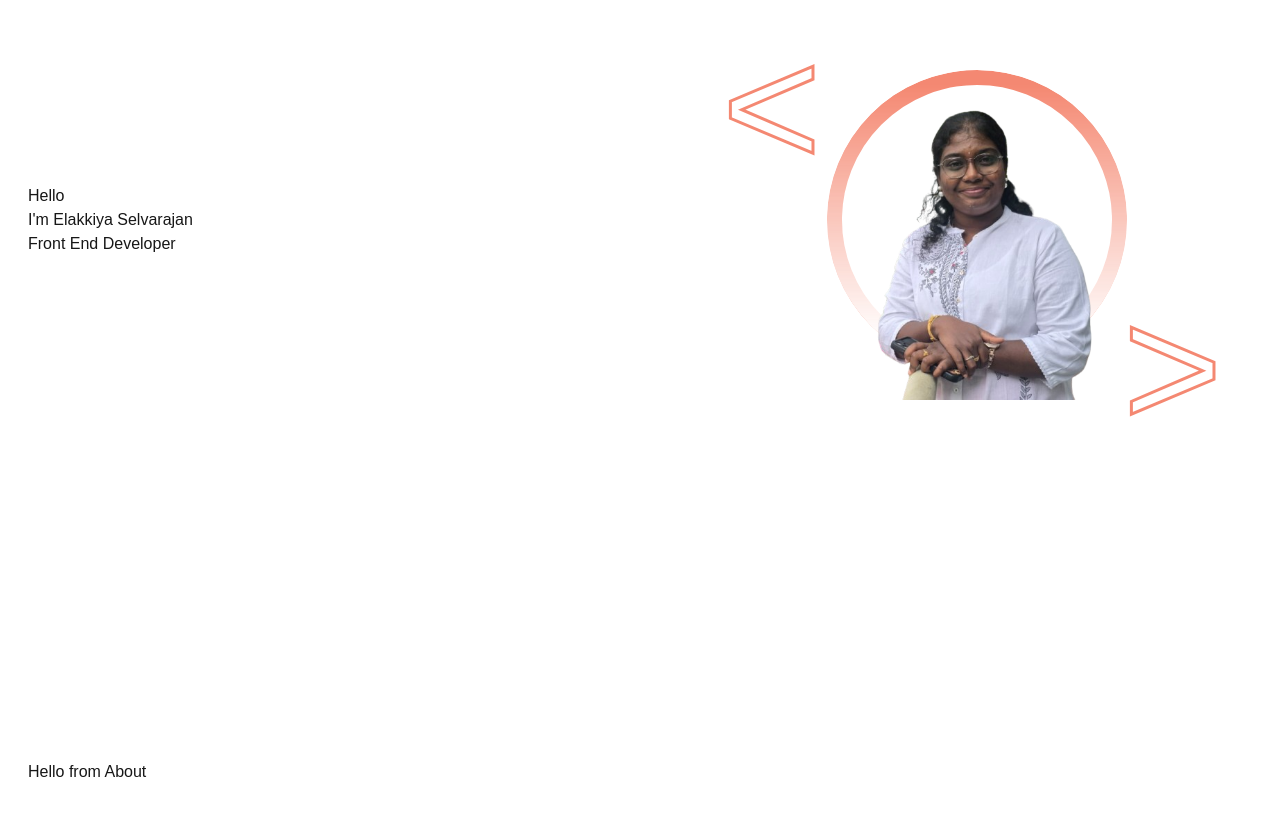
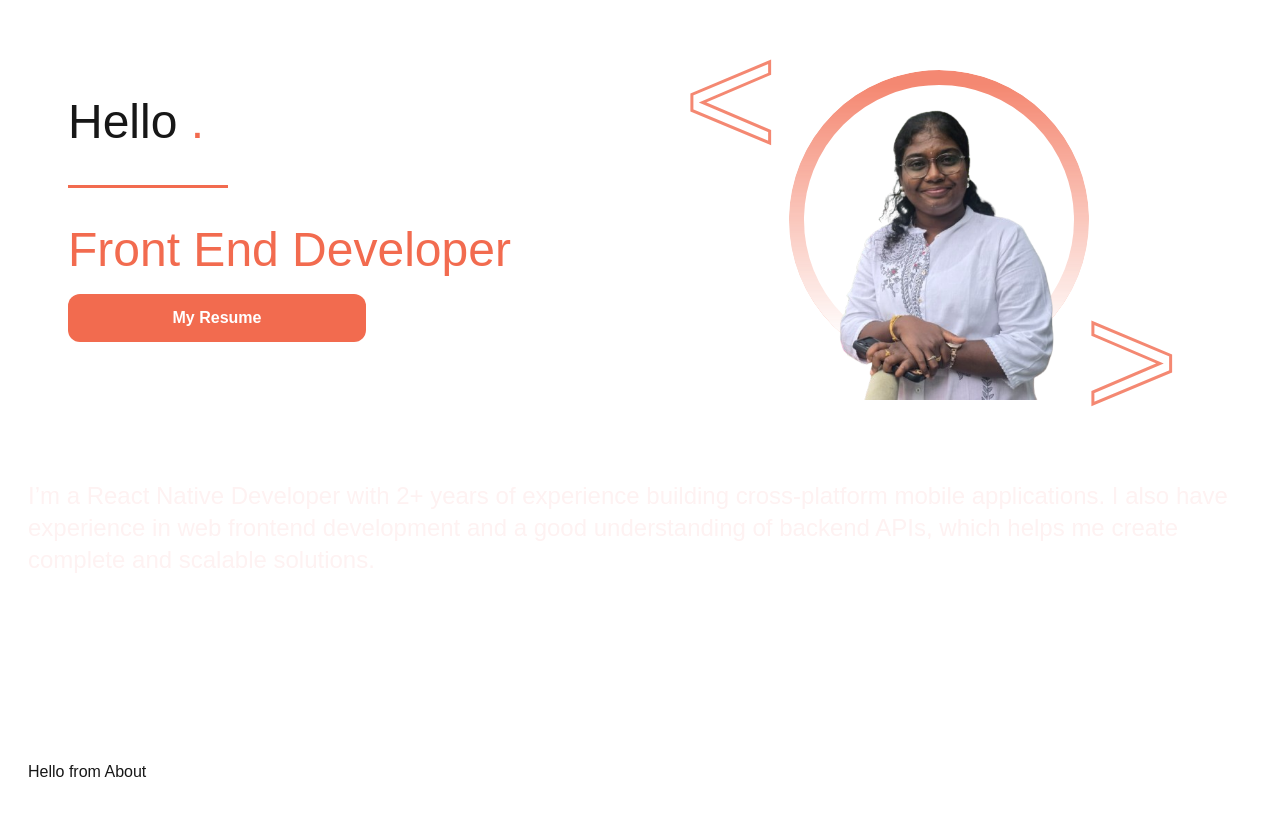
Before and after one commit to Elakkiya-S-28/portfolio_web, a Next.js app: page /Main in a window 1280 px wide. Shown: the part 120-936 px from the top of the page. Built offline with nearby package versions, Linux system fonts and the light colour scheme.

Commit message:
Home and Desc Completed

```diff
--- a/src/component/HomeImage/page.tsx
+++ b/src/component/HomeImage/page.tsx
@@ -2,7 +2,7 @@ export default function HomeImage() {
   return (
     <div className="relative w-[550px] h-[520px] overflow-hidden">
       <span
-        className="absolute top-5 left-5 text-[170px] text-[#F26B4F] select-none"
+        className="absolute top-5 left-5 text-[160px] text-[#F26B4F] select-none"
         style={{
           WebkitTextStroke: "3px #F26B4F",
           color: "transparent",
@@ -21,9 +21,10 @@ export default function HomeImage() {
         alt="Profile"
         className="absolute top-35 right-32 w-[400px] h-auto object-contain z-10"
       />
+
       <div className="relative">
         <span
-          className="absolute top-70 left-105 text-[170px] text-[#F26B4F] border outline select-none"
+          className="absolute top-70 left-105 text-[160px] text-[#F26B4F] border outline select-none"
           style={{
             WebkitTextStroke: "3px #F26B4F",
             color: "transparent",
--- a/src/container/Main/Home/page.tsx
+++ b/src/container/Main/Home/page.tsx
@@ -1,18 +1,60 @@
-import HomeImage from "@/component/HomeImage/page"
+"use client";
+import { TypeAnimation } from "react-type-animation";
+
+import HomeImage from "@/component/HomeImage/page";
 
 export default function Home() {
-    return(
-      <div className="flex flex-row justify-between items-center">
+  const handleDownload = () => {
+    const link = document.createElement("a");
+    link.href = "/Elakkiya_Resume.pdf";
+    link.download = "Elakkiya_Resume.pdf";
+    document.body.appendChild(link);
+    link.click();
+    document.body.removeChild(link);
+  };
+
+  return (
+    <div>
+      <div className="flex flex-row justify-between items-center ml-10 mr-10">
+        <div className="flex flex-col gap-5">
+          <div>
+            <span className="text-5xl">Hello </span>
+            <span className="text-5xl text-[#F26B4F]">.</span>
+          </div>
+
+          <div className="flex items-center gap-4">
+            <div className="w-40 h-[3px] bg-[#F26B4F]"></div>
+            <TypeAnimation
+              sequence={["I'm Elakkiya Selvarajan",3000,"",1000]}
+              wrapper="span"
+              speed={40}
+             className="text-4xl font-semibold min-w-[420px] inline-block"
+              repeat={Infinity}
+            />
+            {/* <h2 className="text-4xl font-semibold">I'm Elakkiya Selvarajan</h2> */}
+          </div>
+
+          <h1 className="text-5xl text-[#F26B4F]">Front End Developer</h1>
+          <button
+            onClick={handleDownload}
+            className="px-6 py-3 bg-[#F26B4F] text-white rounded-xl font-semibold hover:bg-[#e85f44] transition w-[50%]"
+          >
+            My Resume
+          </button>
+        </div>
+
         <div>
-          <h1>Hello</h1>
-          <div>
-            <h2>I'm Elakkiya Selvarajan</h2>
-          </div>
-          <h1>Front End Developer</h1>
+          <HomeImage />
         </div>
-        <div >
-          <HomeImage/>
-        </div>
-        </div>
-    )
+      </div>
+      <div>
+        <h1 className="text-2xl wrap-anywhere text-red-50">
+          I’m a React Native Developer with 2+ years of experience building
+          cross-platform mobile applications. I also have experience in web
+          frontend development and a good understanding of backend APIs, which
+          helps me create complete and scalable solutions.
+        </h1>
+      </div>
+    </div>
+  );
 }
```
Also changed, not shown: package.json (+6 -5 lines), 2 other files (tests, documents, lock files or other folders).
